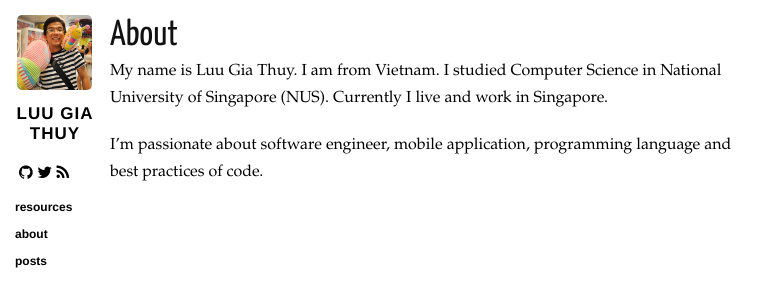
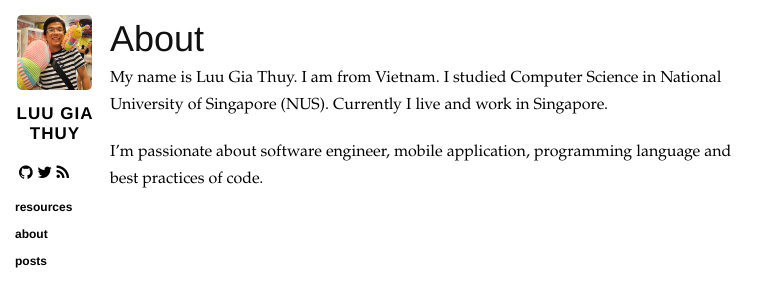
Before and after one commit to luugiathuy/luugiathuy.github.io, a Jekyll site: the page built from about/index.md, in a window 1280 px wide. Shown: the top 307 px of the page, without its empty margins (0-778 px from the left). Built offline with Jekyll 4.4.1, drawn with Linux system fonts in a browser that asks for light colours; nearby versions of some CDN libraries; some web fonts are replaced.

Commit message:
Add google font to bbase.scss

```diff
--- a/_includes/head.html
+++ b/_includes/head.html
@@ -18,15 +18,15 @@
   <meta name="description" content="{{ site.description }}">
   {% endif %}
   <meta name="viewport" content="width=device-width, initial-scale=1, maximum-scale=1">
+
   <link rel="alternate" type="application/rss+xml" href="/feed.xml" />
 
-  <link href="//netdna.bootstrapcdn.com/font-awesome/4.0.3/css/font-awesome.css" rel="stylesheet" />
-  <link rel="stylesheet" href="{{ "/css/styles.css" | prepend: site.baseurl }}" type="text/css"/>
-  <link href='http://fonts.googleapis.com/css?family=Yanone+Kaffeesatz' rel='stylesheet' type='text/css'>
+  <link rel="stylesheet" href="//maxcdn.bootstrapcdn.com/font-awesome/4.3.0/css/font-awesome.min.css">
+  <link rel="stylesheet" href="{{ "/css/styles.css" | prepend: site.baseurl }}"/>
   <link rel="apple-touch-icon" href="{{ "/apple-touch-icon.png" | prepend: site.baseurl }}" />
 
-  <script type="text/javascript" src="http://ajax.googleapis.com/ajax/libs/jquery/1.8.3/jquery.min.js"></script>
-  <script type="text/javascript" src="{{ "/js/application.js" | prepend: site.baseurl }}"></script>
+  <script src="http://ajax.googleapis.com/ajax/libs/jquery/1.8.3/jquery.min.js"></script>
+  <script src="{{ "/js/application.js" | prepend: site.baseurl }}"></script>
 
   <link rel="canonical" href="{{ page.url | replace:'index.html','' | prepend: site.baseurl | prepend: site.url }}">
 </head>
--- a/_sass/base.scss
+++ b/_sass/base.scss
@@ -1,3 +1,20 @@
+/* latin-ext */
+@font-face {
+  font-family: 'Yanone Kaffeesatz';
+  font-style: normal;
+  font-weight: 400;
+  src: local('Yanone Kaffeesatz Regular'), local('YanoneKaffeesatz-Regular'), url(http://fonts.gstatic.com/s/yanonekaffeesatz/v7/YDAoLskQQ5MOAgvHUQCcLaa0P60JZGaCMFbL3N9v4H0.woff2) format('woff2');
+  unicode-range: U+0100-024F, U+1E00-1EFF, U+20A0-20AB, U+20AD-20CF, U+2C60-2C7F, U+A720-A7FF;
+}
+/* latin */
+@font-face {
+  font-family: 'Yanone Kaffeesatz';
+  font-style: normal;
+  font-weight: 400;
+  src: local('Yanone Kaffeesatz Regular'), local('YanoneKaffeesatz-Regular'), url(http://fonts.gstatic.com/s/yanonekaffeesatz/v7/YDAoLskQQ5MOAgvHUQCcLWjF_m7mVnhXExjNED3rUtY.woff2) format('woff2');
+  unicode-range: U+0000-00FF, U+0131, U+0152-0153, U+02C6, U+02DA, U+02DC, U+2000-206F, U+2074, U+20AC, U+2212, U+2215, U+E0FF, U+EFFD, U+F000;
+}
+
 body {
   font-family: "Palatino Linotype", "Book Antiqua", Palatino, serif;
   margin: 0;
```
